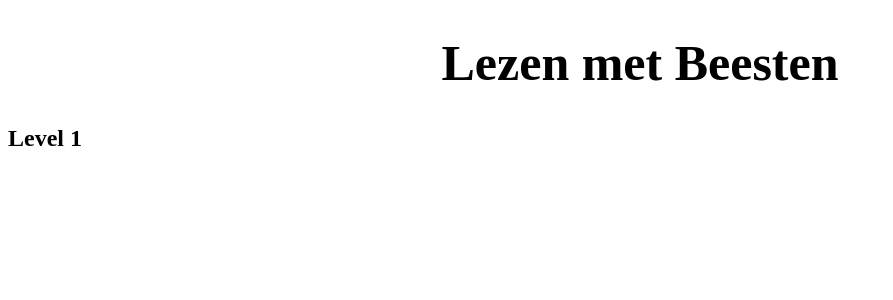
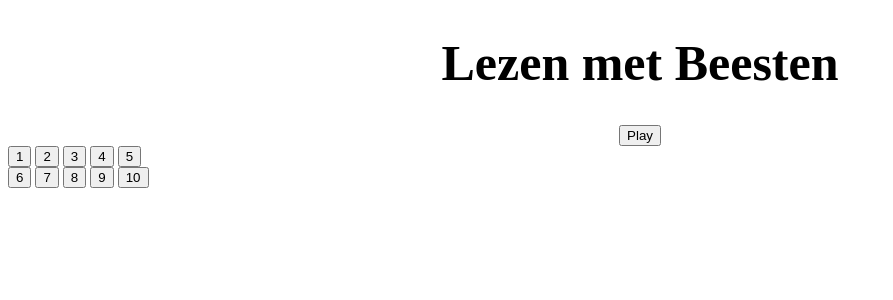
Before and after one commit to TimoWieme/PRG04-huiswerk-opdrachten, a PHP site: page / in a window 1280 px wide. Shown: the top 300 px of the page, without its empty margins (0-893 px from the left). Run offline with PHP 8.4, Linux system fonts and the light colour scheme.

Commit message:
Edit buttons

```diff
--- a/Index.html
+++ b/Index.html
@@ -11,9 +11,21 @@
 </head>
 <body>
     <h1 class="title" >Lezen met Beesten</h1>
-    <div>
-        <h2 alt="Level 1">Level 1</h2>
+    <div class="start">
+        <button>Play</button>
     </div>
-    <div></div>
+    <div class="levels">
+        <button alt="Level 1">1</button>
+        <button>2</button>
+        <button>3</button>
+        <button>4</button>
+        <button>5</button>
+        <br>
+        <button>6</button>
+        <button>7</button>
+        <button>8</button>
+        <button>9</button>
+        <button>10</button>
+    </div>
 </body>
 </html>
--- a/css/style.css
+++ b/css/style.css
@@ -10,3 +10,6 @@ body{
     font-family: kidsFont;
     font-size: 50px;
 }
+.start{
+    text-align: center;
+}
```
Also changed, not shown: main.js (added).
